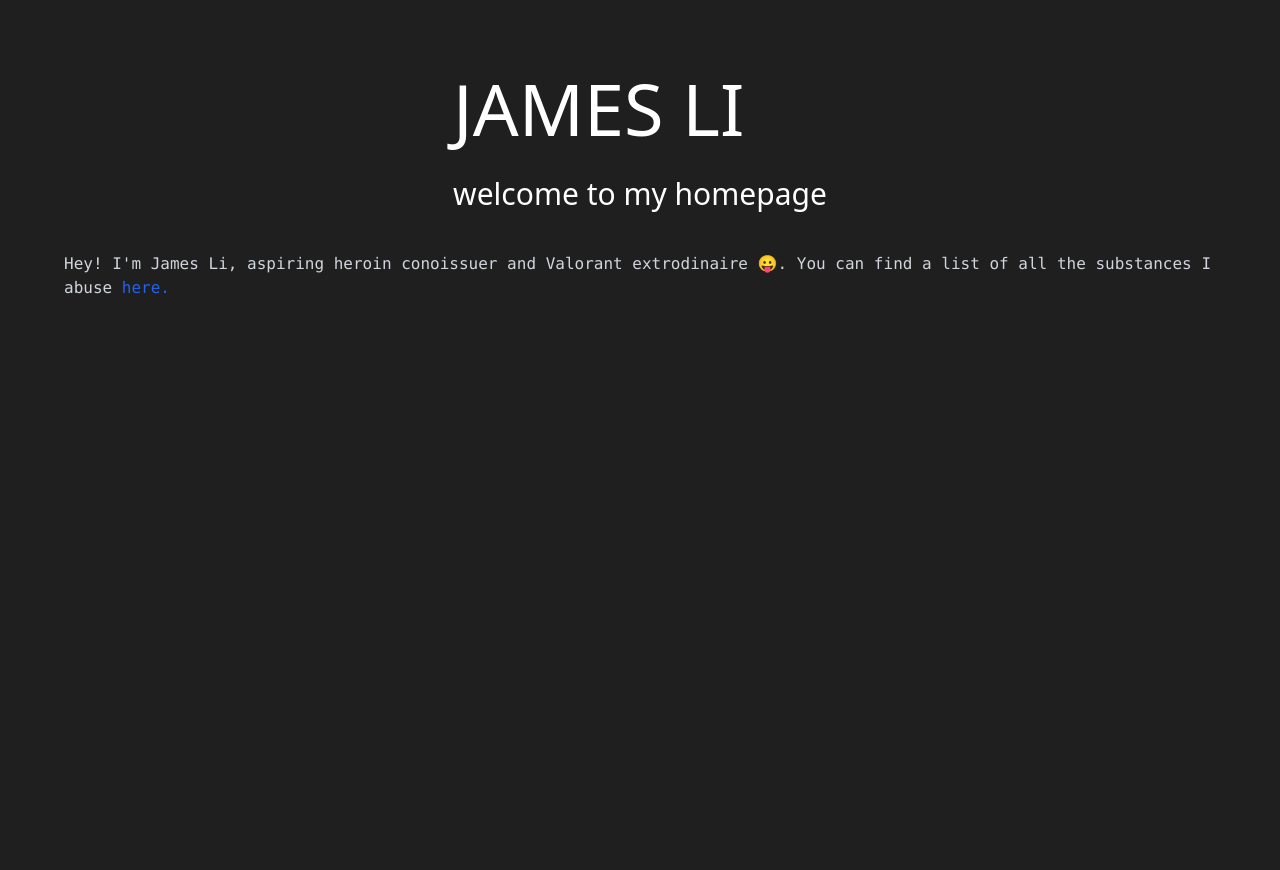
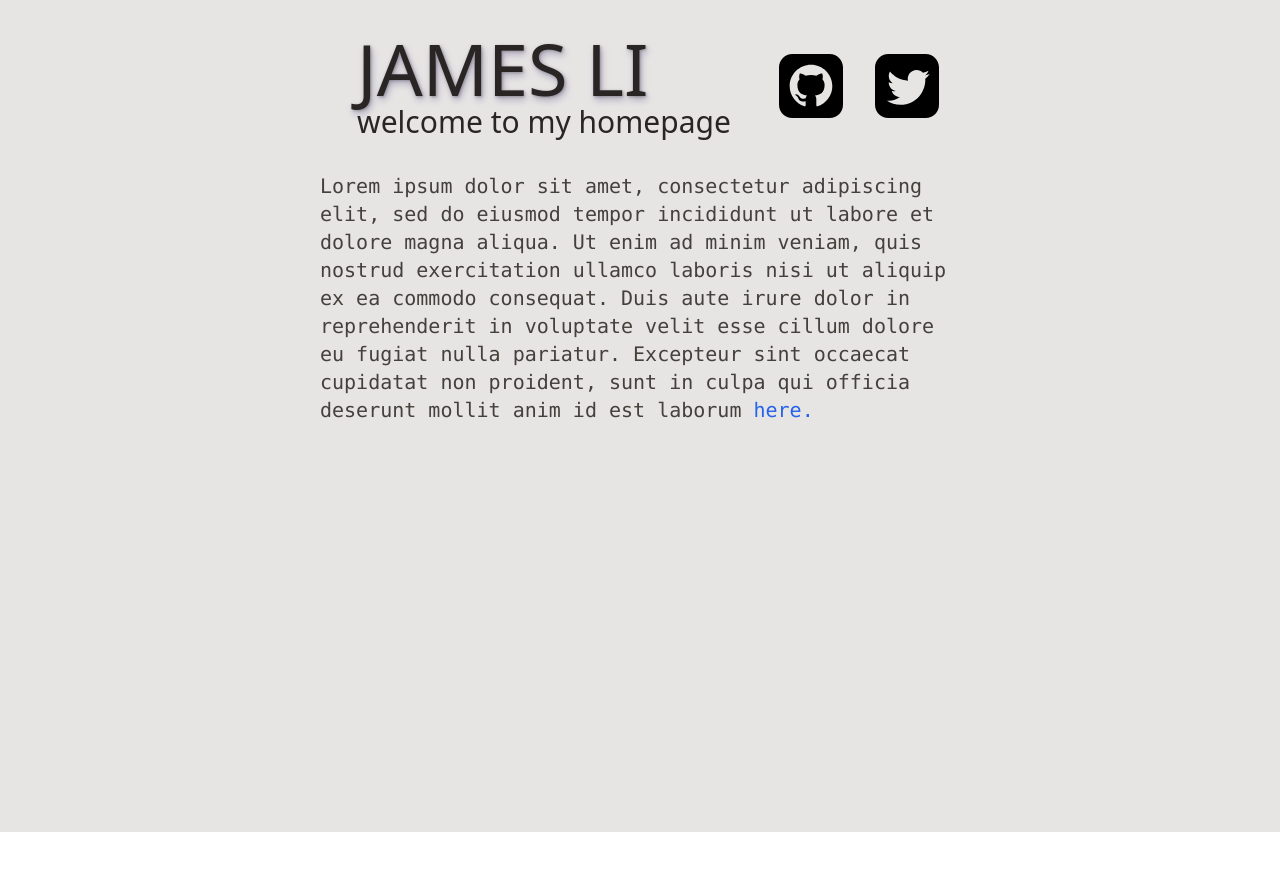
Before and after one commit to James-Li-t/jliport, a Next.js app: page / in a window 1280 px wide. Shown: the top 870 px of the page. After the commit the page ends 832 px from the top, so only its background shows below. Built offline with nearby package versions, Linux system fonts and the light colour scheme.

Commit message:
socials buttons with animation

```diff
--- a/pages/index.js
+++ b/pages/index.js
@@ -1,5 +1,6 @@
 import Head from 'next/head'
 import Image from 'next/image'
+import Link from 'next/link'
 import styles from '../styles/Home.module.css'
 
 export default function Home() {
@@ -10,24 +11,31 @@ export default function Home() {
     <meta name="jliport" content="All about James Li" />
     <link rel="icon" href="/favicon.ico" />
     </Head>
-
     <main className={styles.main}>
 
-    <div className='my-10'>
+    <div className={styles.wrapper}>
+    <div>
     <h1 className={styles.title}>
     JAMES LI
     </h1>
     <h1 className = {styles.description}>
     welcome to my homepage
     </h1>
-
     </div>
-    <p className='mx-8 text-gray-300 font-mono'>
-    Hey! I&apos;m James Li, aspiring heroin conoissuer and Valorant extrodinaire 😛. You can find a list
-    of all the substances I abuse <a href="https://en.wikipedia.org/wiki/Drugs_controlled_by_the_UK_Misuse_of_Drugs_Act"> here. </a>
+    <div className='flex flex-row'>
+    <div>
+    <a href="https://github.com/James-Li-t" target='_blank'rel='noopener noreferrer'><img src='/github.svg' className={styles.icon}/></a>
+    </div>
+    <div>
+    <a href="https://twitter.com/j4m3sli" target='_blank'rel='noopener noreferrer'><img src='/twitter.svg' className={styles.icon}/></a>
+    </div>
+    </div>
+    </div>
+    <div className='pr-2 pt-8'>
+    <p className={styles.pgNormal}>
+    Lorem ipsum dolor sit amet, consectetur adipiscing elit, sed do eiusmod tempor incididunt ut labore et dolore magna aliqua. Ut enim ad minim veniam, quis nostrud exercitation ullamco laboris nisi ut aliquip ex ea commodo consequat. Duis aute irure dolor in reprehenderit in voluptate velit esse cillum dolore eu fugiat nulla pariatur. Excepteur sint occaecat cupidatat non proident, sunt in culpa qui officia deserunt mollit anim id est laborum
+    <a href="https://en.wikipedia.org/wiki/Drugs_controlled_by_the_UK_Misuse_of_Drugs_Act"> here. </a>
     </p>
-    <div>
-
     </div>
     </main>
     </div>
--- a/styles/Home.module.css
+++ b/styles/Home.module.css
@@ -1,15 +1,27 @@
 .container {
-  background: #1f1f1f;
-  padding: 2rem;
+  @apply bg-stone-200 pt-8 pl-72 pr-72 overflow-hidden;
 }
 
 .main {
   @apply min-h-screen flex-auto justify-items-center object-center;}
 
 .title {
-  @apply text-7xl text-white text-left m-8 ;
+  text-shadow:1px 1px 3px rgb(0 0 0 / 29%), 2px 4px 7px rgb(73 64 125 / 35%);
+  @apply text-7xl text-stone-800 text-left mx-8;
 }
 
 .description{
-  @apply text-3xl text-white text-left font-thin m-8;
+  @apply text-3xl text-stone-800 text-left font-thin mx-8;
 }
+
+.pgNormal{
+  @apply text-stone-700 text-left font-mono text-xl mx-8;
+}
+
+.icon{
+  @apply mx-4 h-16 w-16 transition ease-in-out origin-bottom-right duration-300 hover:scale-125 hover:-rotate-12;
+}
+
+.wrapper{
+  @apply flex justify-between items-center;
+}
--- a/styles/globals.css
+++ b/styles/globals.css
@@ -1,6 +1,7 @@
 @tailwind base;
 @tailwind components;
 @tailwind utilities;
+
 
 @layer base{
   a{
```
Also changed, not shown: public/github.svg (added), public/twitter.svg (added).
